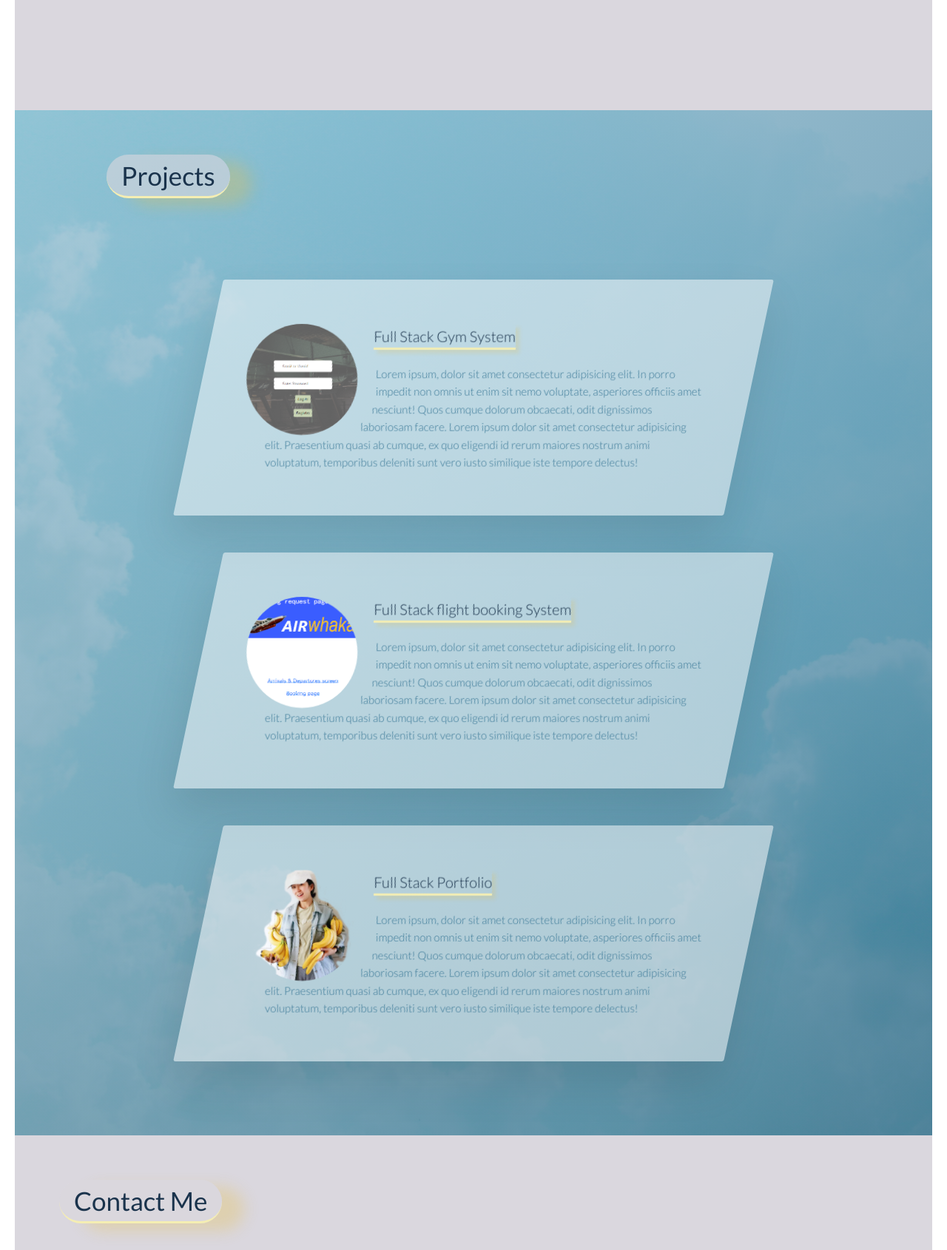
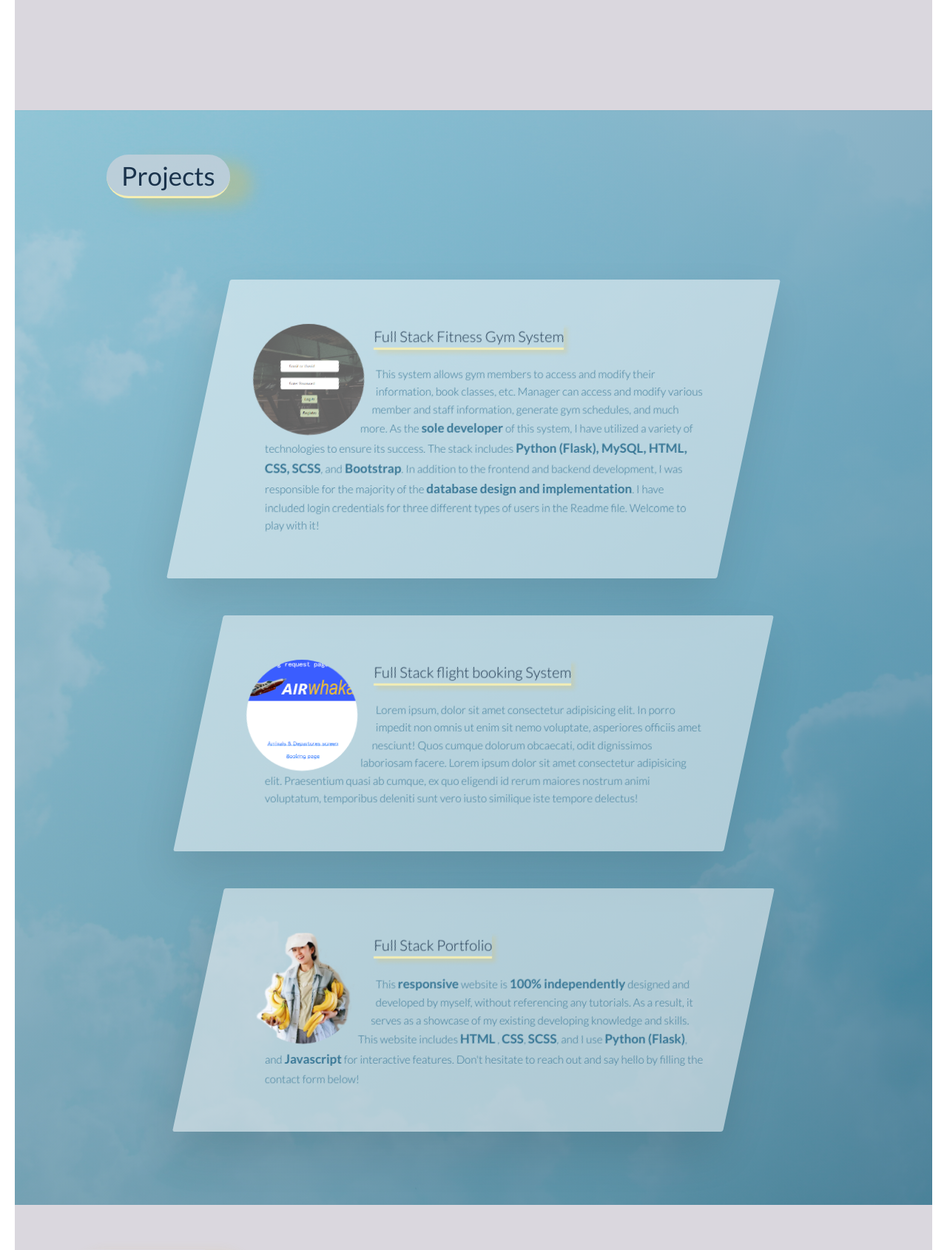
Before and after one commit to Enci1211/enciportfolio_frontend, a Flask app: page / in a window 1280 px wide; the page is wider, and only the part inside the window is pictured. Shown: the part 1071-2761 px from the top of that part at 74% size. Run offline with Flask 3, Linux system fonts and the light colour scheme.

Commit message:
add text

```diff
--- a/static/scss/_base.scss
+++ b/static/scss/_base.scss
@@ -55,6 +55,15 @@ $bp-smallest: 28.75rem; // 400px
   color: $color-primary;
   @media only screen and (max-width: $bp-medium) {
     font-size: 1rem;
+  }
+
+  &_highlight {
+    font-size: 1.7rem;
+    font-weight: 600;
+
+    @media only screen and (max-width: $bp-medium) {
+      font-size: 1.2rem;
+    }
   }
 }
 
--- a/static/scss/main.css
+++ b/static/scss/main.css
@@ -39,6 +39,15 @@
 @media only screen and (max-width: 50em) {
   .text {
     font-size: 1rem;
+  }
+}
+.text_highlight {
+  font-size: 1.7rem;
+  font-weight: 600;
+}
+@media only screen and (max-width: 50em) {
+  .text_highlight {
+    font-size: 1.2rem;
   }
 }
 
--- a/templates/index.html
+++ b/templates/index.html
@@ -83,17 +83,25 @@
 
             <div class="project_item_text">
               <a href="#" class="project_item_link"
-                ><h3 class="heading-3">Full Stack Gym System</h3></a
+                ><h3 class="heading-3">Full Stack Fitness Gym System</h3></a
               >
               <p class="text">
-                Lorem ipsum, dolor sit amet consectetur adipisicing elit. In
-                porro impedit non omnis ut enim sit nemo voluptate, asperiores
-                officiis amet nesciunt! Quos cumque dolorum obcaecati, odit
-                dignissimos laboriosam facere. Lorem ipsum dolor sit amet
-                consectetur adipisicing elit. Praesentium quasi ab cumque, ex
-                quo eligendi id rerum maiores nostrum animi voluptatum,
-                temporibus deleniti sunt vero iusto similique iste tempore
-                delectus!
+                This system allows gym members to access and modify their
+                information, book classes, etc. Manager can access and modify
+                various member and staff information, generate gym schedules,
+                and much more. As the
+                <span class="text_highlight">sole developer</span>
+                of this system, I have utilized a variety of technologies to
+                ensure its success. The stack includes
+                <span class="text_highlight">
+                  Python (Flask), MySQL, HTML, CSS, SCSS</span
+                >, and<span class="text_highlight"> Bootstrap</span>. In
+                addition to the frontend and backend development, I was
+                responsible for the majority of the
+                <span class="text_highlight"
+                  >database design and implementation</span
+                >. I have included login credentials for three different types
+                of users in the Readme file. Welcome to play with it!
               </p>
             </div>
           </div>
@@ -140,14 +148,18 @@
                 ><h3 class="heading-3">Full Stack Portfolio</h3></a
               >
               <p class="text">
-                Lorem ipsum, dolor sit amet consectetur adipisicing elit. In
-                porro impedit non omnis ut enim sit nemo voluptate, asperiores
-                officiis amet nesciunt! Quos cumque dolorum obcaecati, odit
-                dignissimos laboriosam facere. Lorem ipsum dolor sit amet
-                consectetur adipisicing elit. Praesentium quasi ab cumque, ex
-                quo eligendi id rerum maiores nostrum animi voluptatum,
-                temporibus deleniti sunt vero iusto similique iste tempore
-                delectus!
+                This <span class="text_highlight">responsive</span> website is
+                <span class="text_highlight">100% independently</span> designed
+                and developed by myself, without referencing any tutorials. As a
+                result, it serves as a showcase of my existing developing
+                knowledge and skills. This website includes
+                <span class="text_highlight">HTML</span> ,
+                <span class="text_highlight">CSS</span>,
+                <span class="text_highlight">SCSS</span>, and I use
+                <span class="text_highlight">Python (Flask)</span>, and
+                <span class="text_highlight">Javascript</span> for interactive
+                features. Don't hesitate to reach out and say hello by filling
+                the contact form below!
               </p>
             </div>
           </div>
@@ -158,7 +170,9 @@
     <section class="contact" id="contact">
       <h2 class="contact_heading heading-2">Contact Me</h2>
       {% if send %}
-      <h2 class="text">Thans for contact me!</h2>
+      <h2 class="text">
+        Thans for contact me!I will reply to you super duper soon!
+      </h2>
       {% else %}
       <form action="{{url_for('home')}}" method="POST" class="contact_form">
         <input
```
Also changed, not shown: 1 other file.
